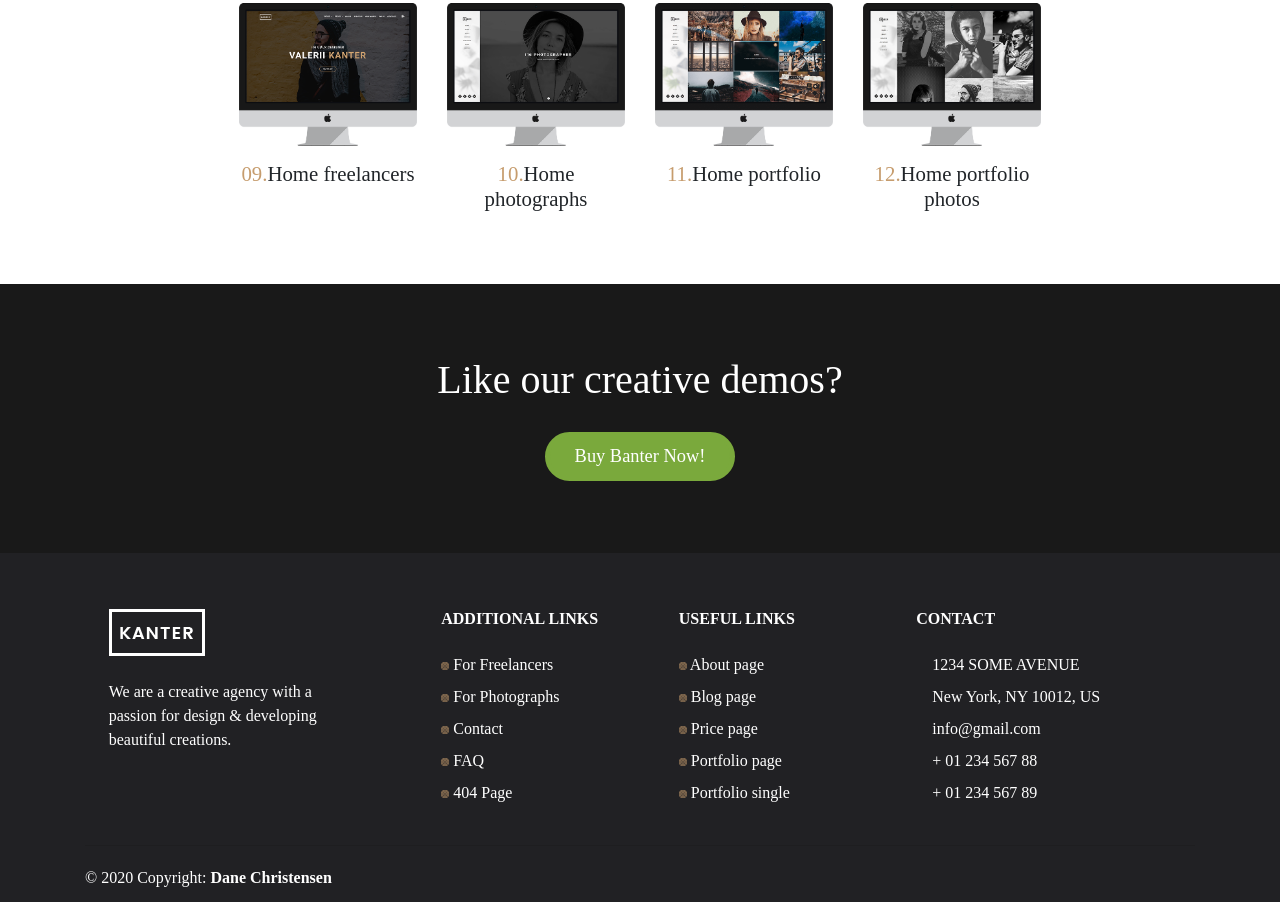
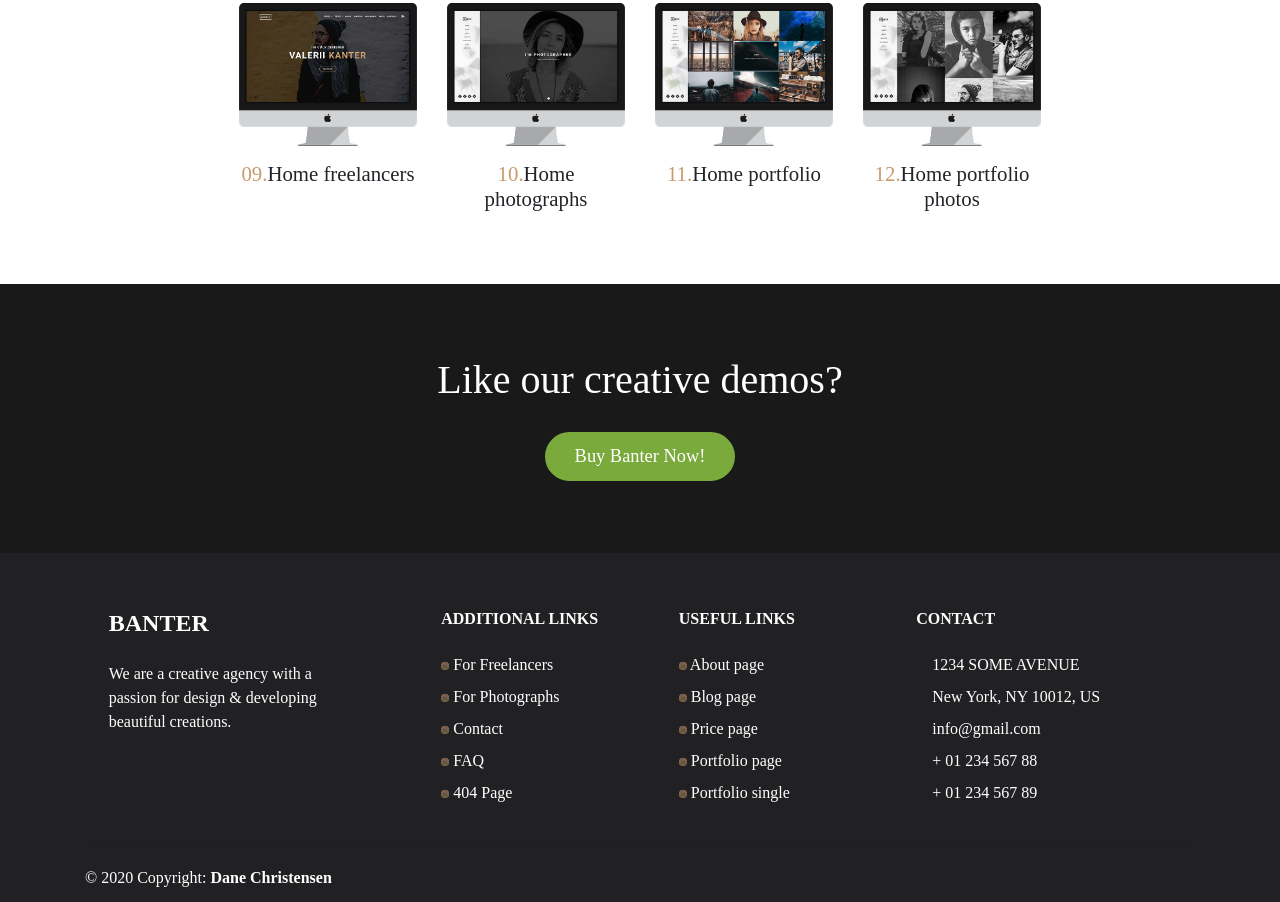
Before and after one commit to Osborne92/Banter-Design, a plain HTML site: page index.html in a window 1280 px wide. Shown: the part 1912-2814 px from the top of the page. Drawn offline with nearby package versions, Linux system fonts and the light colour scheme.

Commit message:
last minute changes

```diff
--- a/index.html
+++ b/index.html
@@ -165,7 +165,7 @@
 
       <!-- Grid column -->
       <div class="col-md-3 col-lg-3 col-xl-3 mx-auto mt-3">
-        <h6 class="text-uppercase mb-4 font-weight-bold"><img src="Images\logo.png" alt=""></h6>
+        <h6 class="text-uppercase mb-4 font-weight-bold company-name">Banter</h6>
         <p>We are a creative agency with a passion for design & developing beautiful creations.</p>
       </div>
       <!-- Grid column -->
--- a/style.css
+++ b/style.css
@@ -253,3 +253,7 @@ li a {
     text-decoration: none;
     transition: color .25s;
 }
+
+.company-name {
+    font-size: 1.5rem !important;
+}
```
